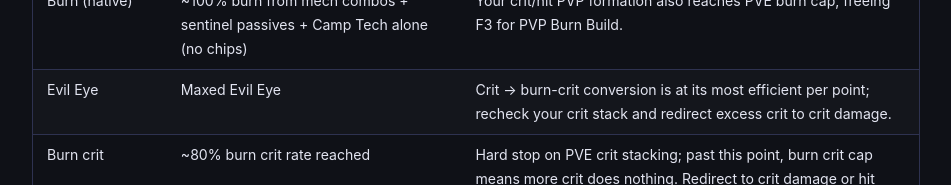
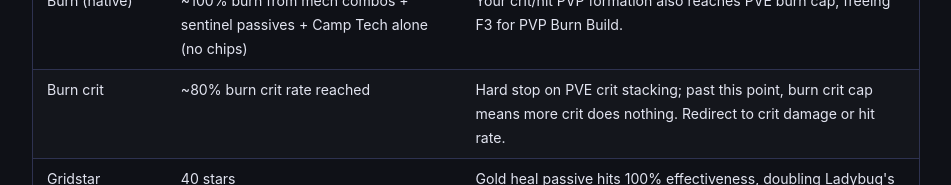
Before and after one commit to jlehrbaum/ashpool-strategy-guide, a plain HTML site: page index.html in a window 1280 px wide. Shown: the part 3607-3792 px from the top of the page, without its empty margins (304-1255 px from the left). Drawn offline with Linux system fonts and the light colour scheme.

Commit message:
Remove Evil Eye maxed row from Progression Milestones
The suggested action ("redirect excess crit to crit damage") isn't
actually a viable action in the game, and it's not yet clear whether
maxed Evil Eye is a key milestone worth calling out.

Co-Authored-By: Claude Opus 4.7 (1M context) <noreply@anthropic.com>

```diff
--- a/index.html
+++ b/index.html
@@ -552,7 +552,6 @@
 <tr><th>System</th><th>Milestone</th><th>What changes</th></tr>
 <tr><td>Pilots</td><td>Reach the BP-tier PDB/EDB/PD/ED targets (see Pilots table)</td><td>You stop paying the defense-break penalty vs. peers; other systems start compounding at full effectiveness.</td></tr>
 <tr><td>Burn (native)</td><td>~100% burn from mech combos + sentinel passives + Camp Tech alone (no chips)</td><td>Your crit/hit PVP formation also reaches PVE burn cap, freeing F3 for PVP Burn Build.</td></tr>
-<tr><td>Evil Eye</td><td>Maxed Evil Eye</td><td>Crit → burn-crit conversion is at its most efficient per point; recheck your crit stack and redirect excess crit to crit damage.</td></tr>
 <tr><td>Burn crit</td><td>~80% burn crit rate reached</td><td>Hard stop on PVE crit stacking; past this point, burn crit cap means more crit does nothing. Redirect to crit damage or hit rate.</td></tr>
 <tr><td>Gridstar</td><td>40 stars</td><td>Gold heal passive hits 100% effectiveness, doubling Ladybug&#x27;s guaranteed heal to 15% and making the defensive build&#x27;s layer-stacking work as intended.</td></tr>
 <tr><td>Drones (Ninja)</td><td>Level 200</td><td>Below L200 you&#x27;re leaving attack/HP on the table. Ninja L200 outperforms under-leveled Rs/SRs.</td></tr>
```
